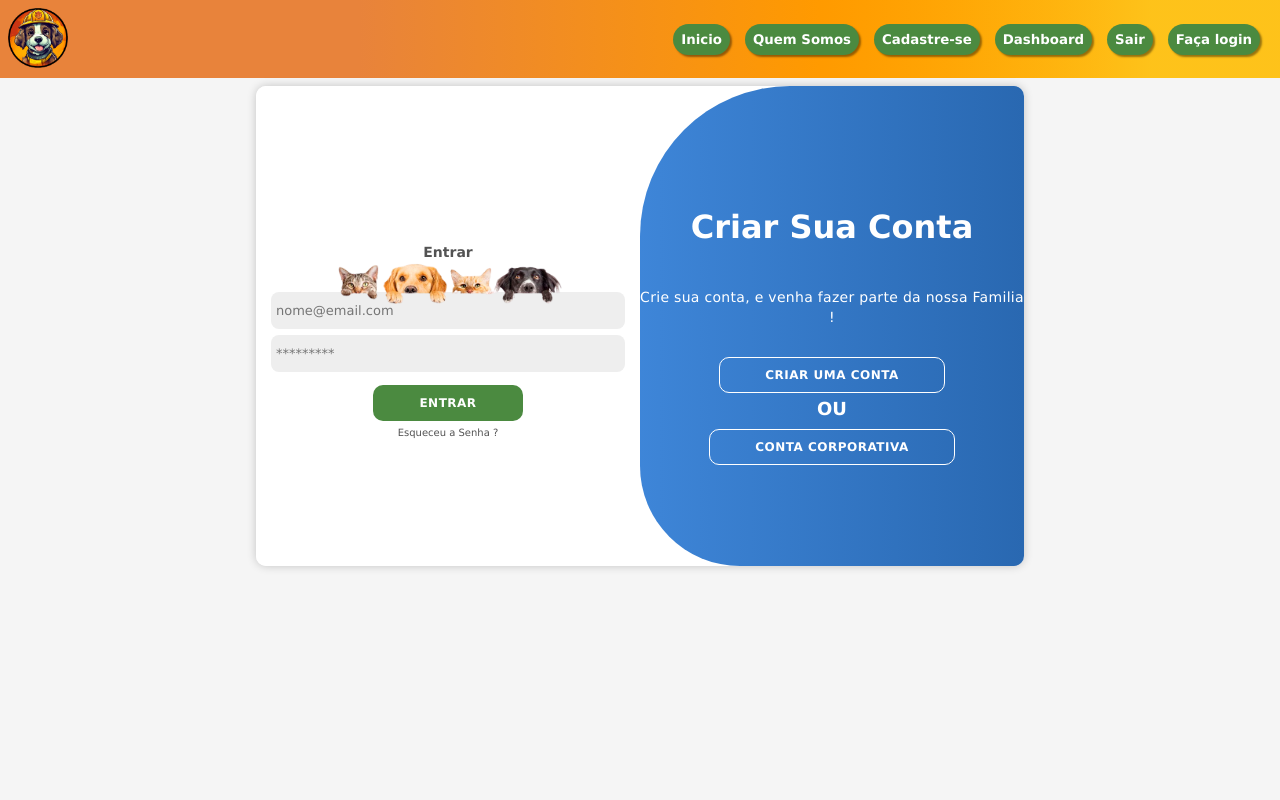
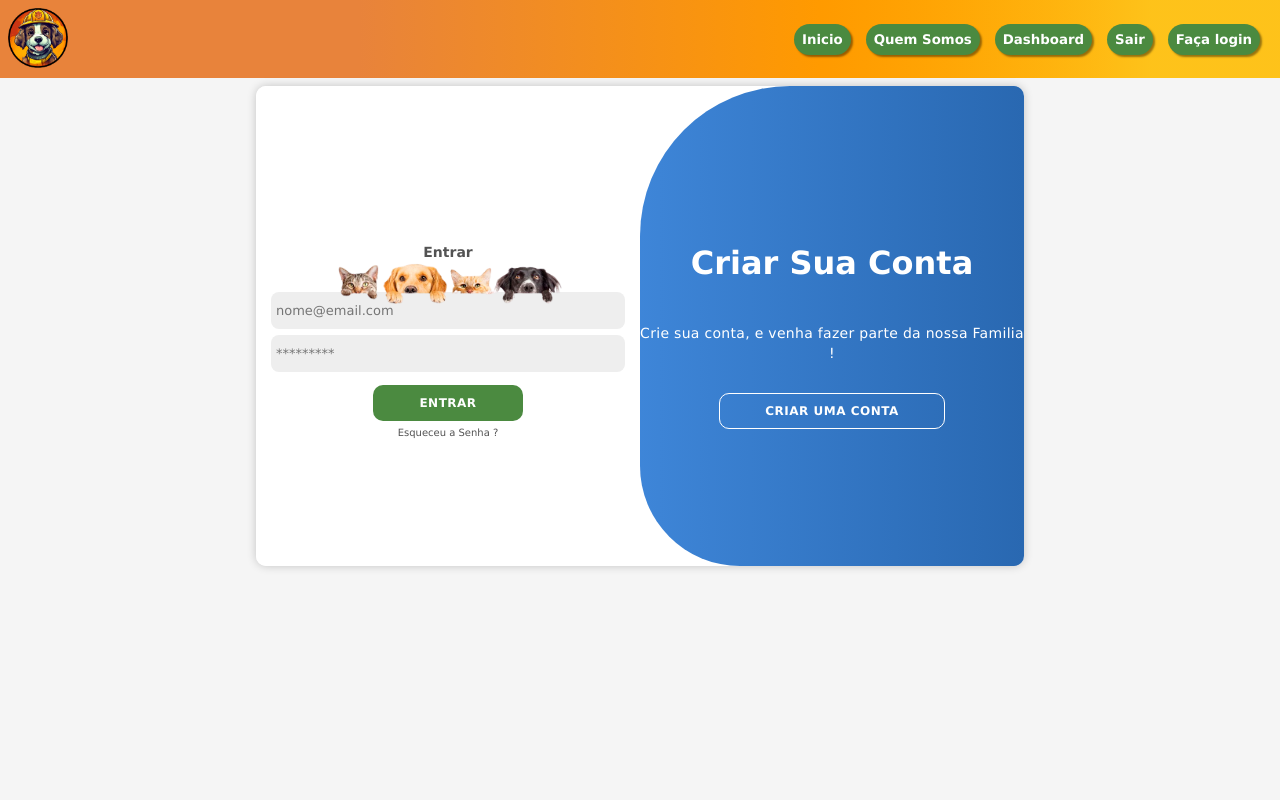
Before and after one commit to murilo966/ResgatPet, a React (Create React App) app: page /login in a window 1280 px wide. Shown: the top 800 px of the page. Built offline with nearby package versions, Linux system fonts and the light colour scheme.

Commit message:
removido a pagina cadastro, melhorias no login
- foi melhorado os aviso para usuario na pagina login
- foi removido a pagina cadastro de todo o site

```diff
--- a/src/App.tsx
+++ b/src/App.tsx
@@ -37,7 +37,6 @@ function App() {
           <Route path='/quem-somos' element={<QuemSomos />} />
           <Route path='/login' element={<Login />} />
           <Route path='/esqueceu-senha' element={<EsqueceuSenha />} />
-          <Route path='/cadastrar' element={<Cadastrar />} />
           <Route path='/dashboard' element={<Dasboard />} />
           <Route path='/dashboard/resgatar-pet' element={<ResgatarPet />} />
           <Route path='/dashboard/formulario' element={<Formulario />} />
--- a/src/components/navegador-botoes/index.tsx
+++ b/src/components/navegador-botoes/index.tsx
@@ -13,10 +13,6 @@ function Menu() {
 
     const handleQuemSomos = () =>{
         navigate('/quem-somos')
-    }
-
-    const handleCadastrar = () =>{
-        navigate('/cadastrar')
     }
 
     const hadleDashboard = () =>{
@@ -46,15 +42,12 @@ function Menu() {
 
                     <button onClick={handleQuemSomos}>Quem Somos</button>
 
-                    {/* {!auth. && <button onClick={handleCadastrar}>Cadastre-se</button>}
-
-                    {auth.user && <button onClick={hadleDashboard}>Dashboard</button>}
+                    {/* {auth.user && <button onClick={hadleDashboard}>Dashboard</button>}
 
                     {auth.user && <button onClick={handleLogout}>Sair</button>}
 
                     {!auth.user &&<button onClick={handleLogin}>Faça login</button>} */}
 
-                    <button onClick={handleCadastrar}>Cadastre-se</button>
 
                     <button onClick={hadleDashboard}>Dashboard</button>
 
--- a/src/paginas/autenticacao/Login.tsx
+++ b/src/paginas/autenticacao/Login.tsx
@@ -25,7 +25,7 @@ function Login() {
         SetUsuarioNome(event.target.value);
     }
 
-    function handleInputUsuarioCPF(event: React.ChangeEvent<HTMLInputElement>) {
+    function handleInputUsuarioDocumento(event: React.ChangeEvent<HTMLInputElement>) {
         SetUsuarioCPF(event.target.value);
     }
 
@@ -111,10 +111,17 @@ function Login() {
     const handleCriarConta = async () => {
         const response = await api.CriarConta(usuarioNome, usuarioCPF, usuarioTelefone, usuarioEmail, usuarioSenha, usuarioLevel)
 
-        if (usuarioNome && usuarioCPF && usuarioTelefone && usuarioEmail && usuarioSenha) {
+        if (response && aceitarTermos) {
             try {
-                handleBotaoAnimacaoCadastrar()
-                SetMessageOk(response.message)
+                // RESPONSE SUCESSO !
+                if(response === '200'){
+                    handleBotaoAnimacaoCadastrar()
+                    SetMessageOk(response.message)
+                }
+                else{
+                    SetMessageErro(response.message)
+                }
+
             } catch (error) {
                 SetMessageErro("Erro Interno !" + error)
             }
@@ -172,9 +179,9 @@ function Login() {
 
                             <input type="text"
                                 name="user-cpf"
-                                placeholder="CPF"
+                                placeholder="CPF / CNPJ"
                                 required
-                                onChange={handleInputUsuarioCPF}
+                                onChange={handleInputUsuarioDocumento}
                             />
 
                             <input type="text"
@@ -241,12 +248,6 @@ function Login() {
                                 <p> Crie sua conta, e venha fazer parte da nossa Familia !</p>
 
                                 <button type="button" className='hidden' onClick={handleBotaoAnimacaoLogin} > Criar Uma Conta </button>
-
-                                <span>OU</span>
-
-                                <Link to='/cadastrar'>
-                                    <button type="button" className='hidden'  > Conta Corporativa </button>
-                                </Link>
                             </div>
                         </div>
                     </div>
```
